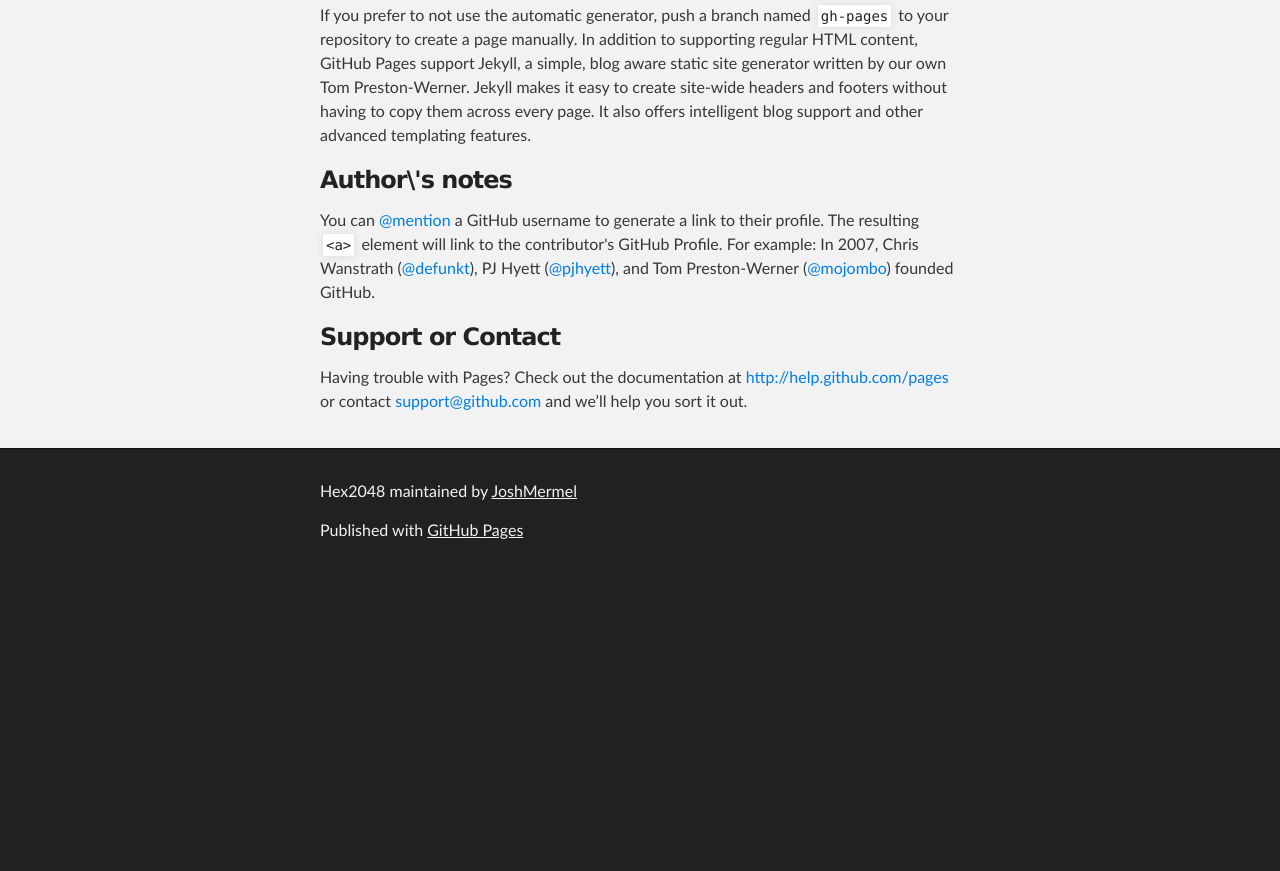
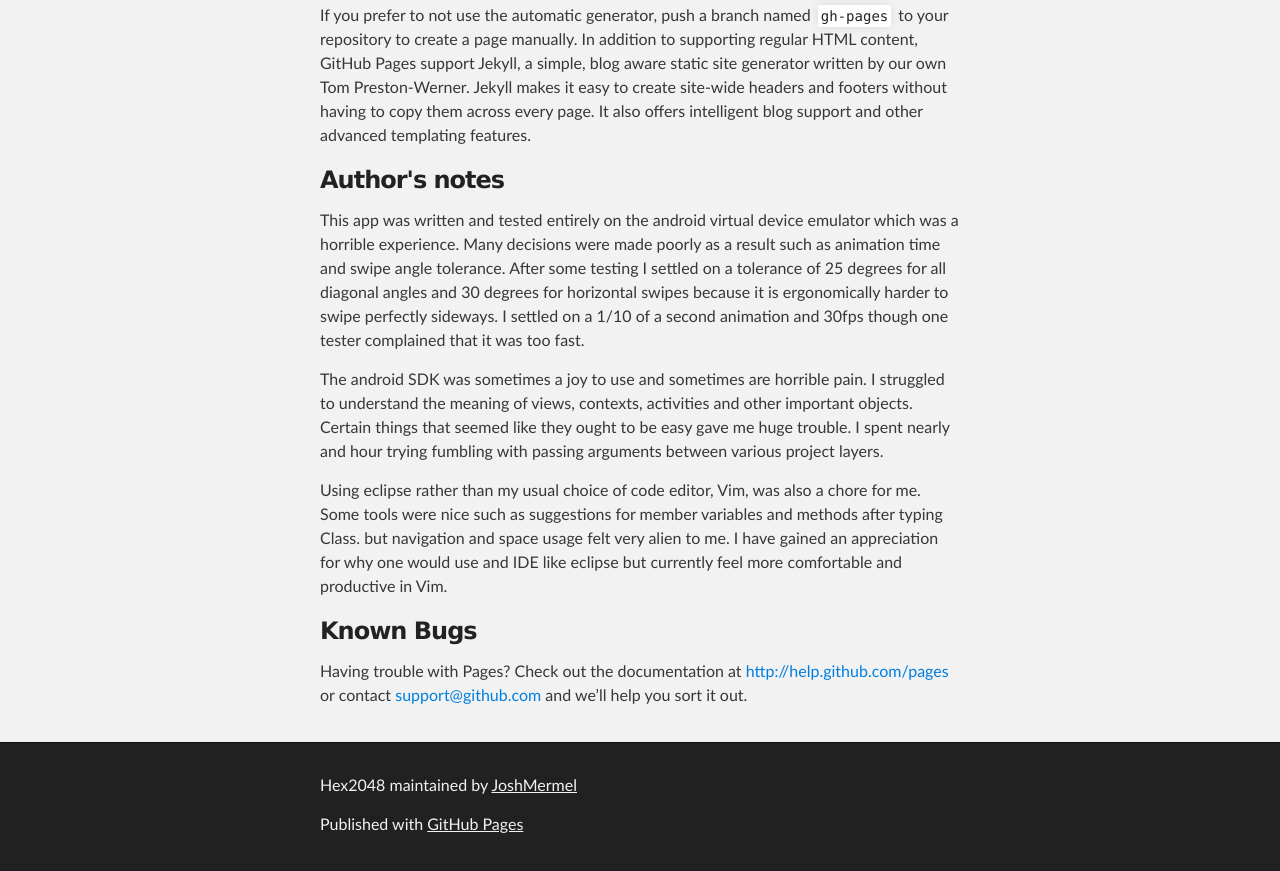
Before and after one commit to JoshMermel/Hex2048, a plain HTML site: page index.html in a window 1280 px wide. Shown: the part 752-1623 px from the top of the page. Before the commit the page ends 1329 px from the top, so only its background shows below. Drawn offline with Linux system fonts and the light colour scheme.

Commit message:
updated website content

```diff
--- a/index.html
+++ b/index.html
@@ -64,12 +64,36 @@
 <p>If you prefer to not use the automatic generator, push a branch named <code>gh-pages</code> to your repository to create a page manually. In addition to supporting regular HTML content, GitHub Pages support Jekyll, a simple, blog aware static site generator written by our own Tom Preston-Werner. Jekyll makes it easy to create site-wide headers and footers without having to copy them across every page. It also offers intelligent blog support and other advanced templating features.</p>
 
 <h3>
-<a name="Authors\'s notes" class="anchor" href="#Author\'s notes"><span class="octicon octicon-link"></span></a>Author\'s notes</h3>
+<a name="Authors's notes" class="anchor" href="#Author's notes"><span class="octicon octicon-link"></span></a>Author's notes</h3>
 
-<p>You can <a href="https://github.com/blog/821" class="user-mention">@mention</a> a GitHub username to generate a link to their profile. The resulting <code>&lt;a&gt;</code> element will link to the contributor's GitHub Profile. For example: In 2007, Chris Wanstrath (<a href="https://github.com/defunkt" class="user-mention">@defunkt</a>), PJ Hyett (<a href="https://github.com/pjhyett" class="user-mention">@pjhyett</a>), and Tom Preston-Werner (<a href="https://github.com/mojombo" class="user-mention">@mojombo</a>) founded GitHub.</p>
+<p>
+This app was written and tested entirely on the android virtual device emulator
+which was a horrible experience.  Many decisions were made poorly as a result
+such as animation time and swipe angle tolerance. After some testing I settled
+on a tolerance of 25 degrees for all diagonal angles and 30 degrees for
+horizontal swipes because it is ergonomically harder to swipe perfectly
+sideways.  I settled on a 1/10 of a second animation and 30fps though one
+tester complained that it was too fast.
+</p>
+
+<p>
+The android SDK was sometimes a joy to use and sometimes are horrible pain.  I
+struggled to understand the meaning of views, contexts, activities and other
+important objects.  Certain things that seemed like they ought to be easy gave
+me huge trouble.  I spent nearly and hour trying fumbling with passing
+arguments between various project layers.
+</p>
+
+<p>
+Using eclipse rather than my usual choice of code editor, Vim, was also a chore
+for me.  Some tools were nice such as suggestions for member variables and
+methods after typing Class. but navigation and space usage felt very alien to
+me.  I have gained an appreciation for why one would use and IDE like eclipse
+but currently feel more comfortable and productive in Vim.
+</p>
 
 <h3>
-<a name="support-or-contact" class="anchor" href="#support-or-contact"><span class="octicon octicon-link"></span></a>Support or Contact</h3>
+<a name="Known Bugs" class="anchor" href="#Known Bugs"><span class="octicon octicon-link"></span></a>Known Bugs</h3>
 
 <p>Having trouble with Pages? Check out the documentation at <a href="http://help.github.com/pages">http://help.github.com/pages</a> or contact <a href="mailto:support@github.com">support@github.com</a> and we’ll help you sort it out.</p>
       </section>
```
